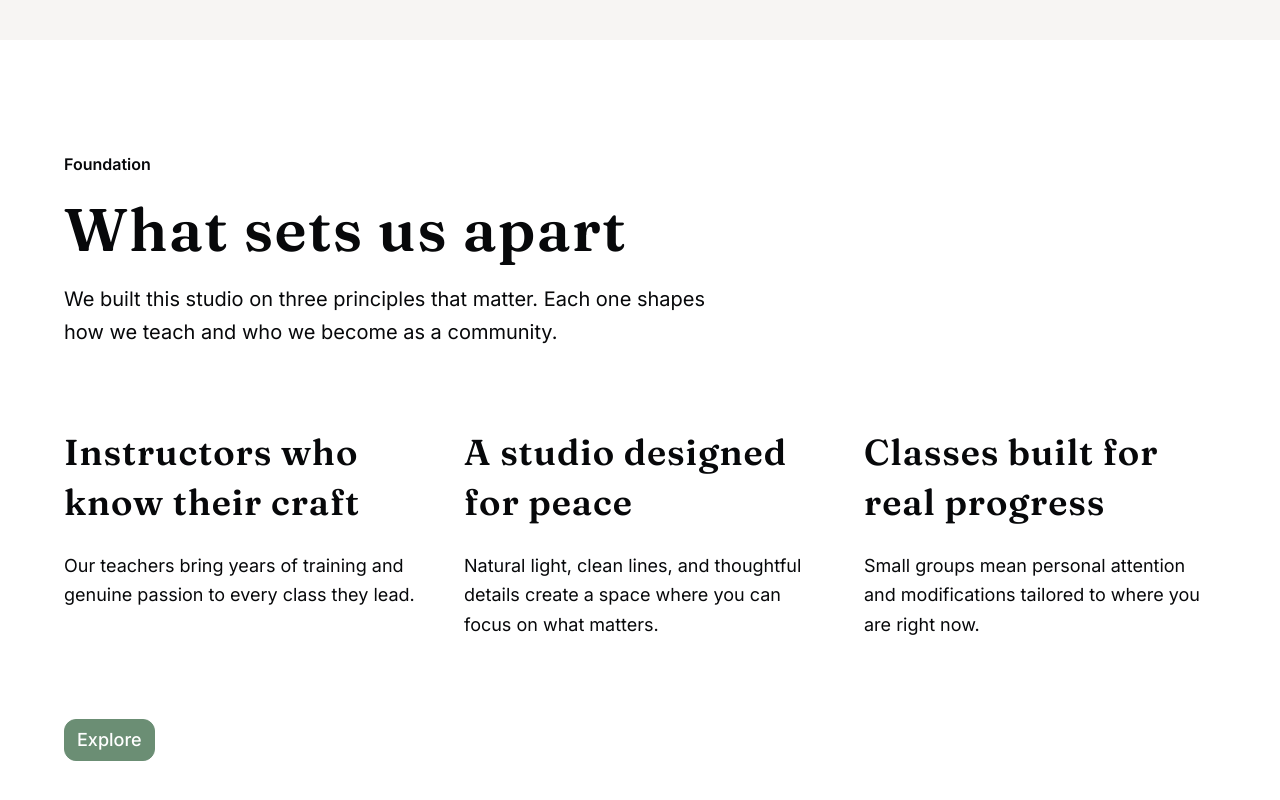
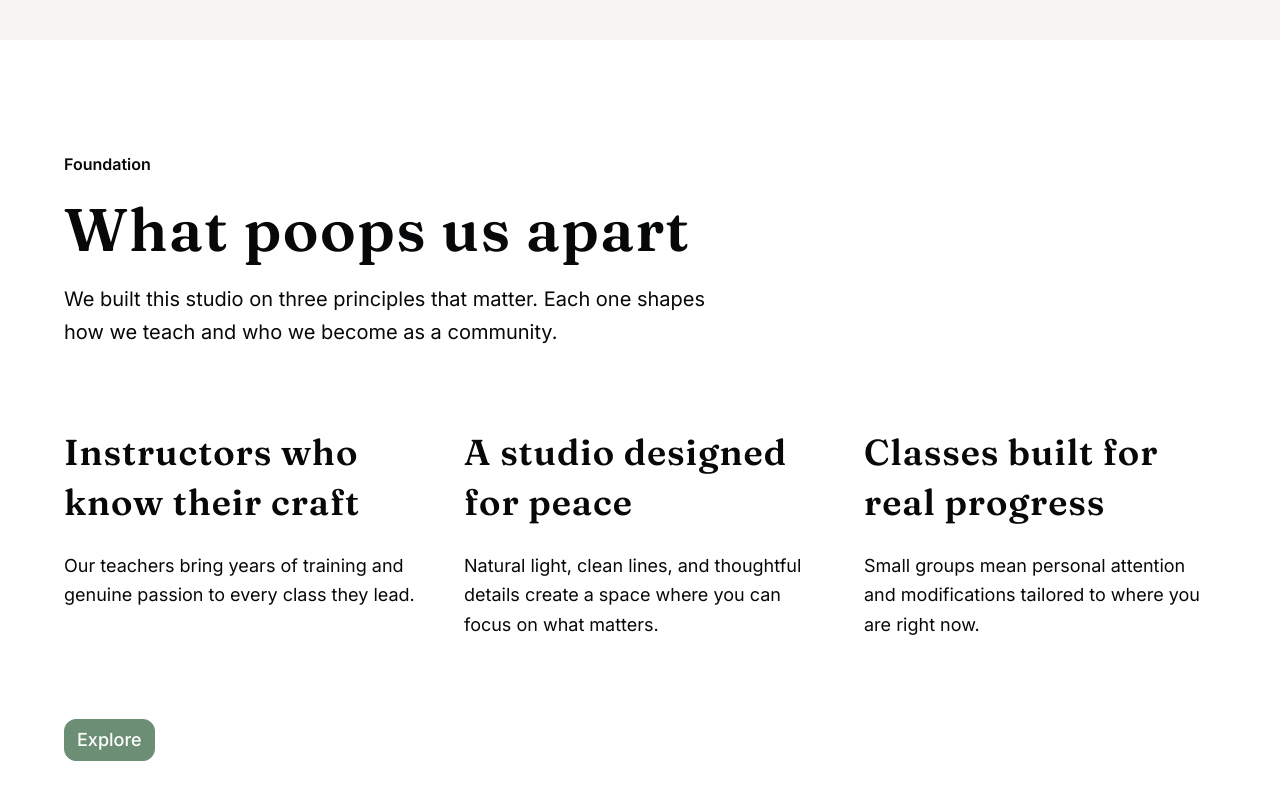
Before and after one commit to GOMI-STARKY/Pilates-Studio, a Next.js app: page / in a window 1280 px wide. Shown: the part 1336-2136 px from the top of the page. Built offline with nearby package versions, Linux system fonts and the light colour scheme.

Commit message:
Change 'What sets us apart' to 'What poops us apart'

```diff
--- a/app/page.tsx
+++ b/app/page.tsx
@@ -183,7 +183,7 @@ export default function Home() {
             <div className="flex max-w-3xl flex-col gap-3 md:gap-4">
               <p className="text-base font-semibold text-dark">Foundation</p>
               <h2 className="font-serif text-4xl font-semibold leading-tight tracking-wide text-dark md:text-6xl">
-                What sets us apart
+                What poops us apart
               </h2>
               <p className="max-w-2xl text-sm leading-relaxed text-dark md:text-xl">
                 We built this studio on three principles that matter. Each one
```
